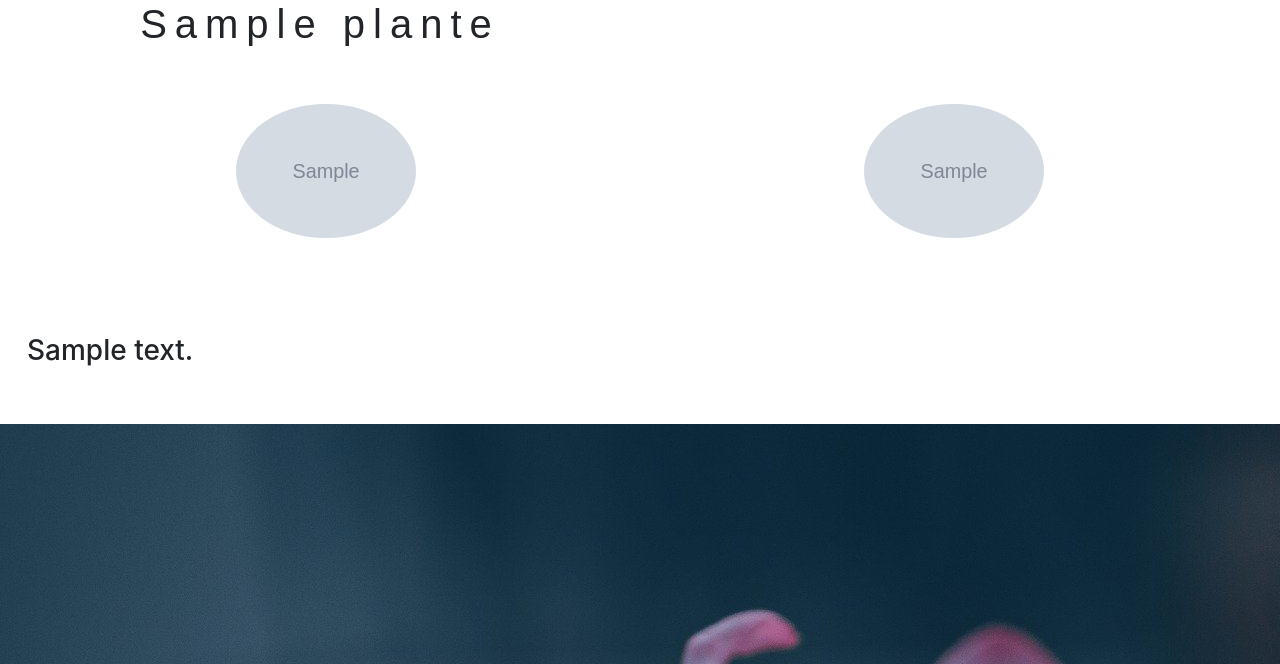
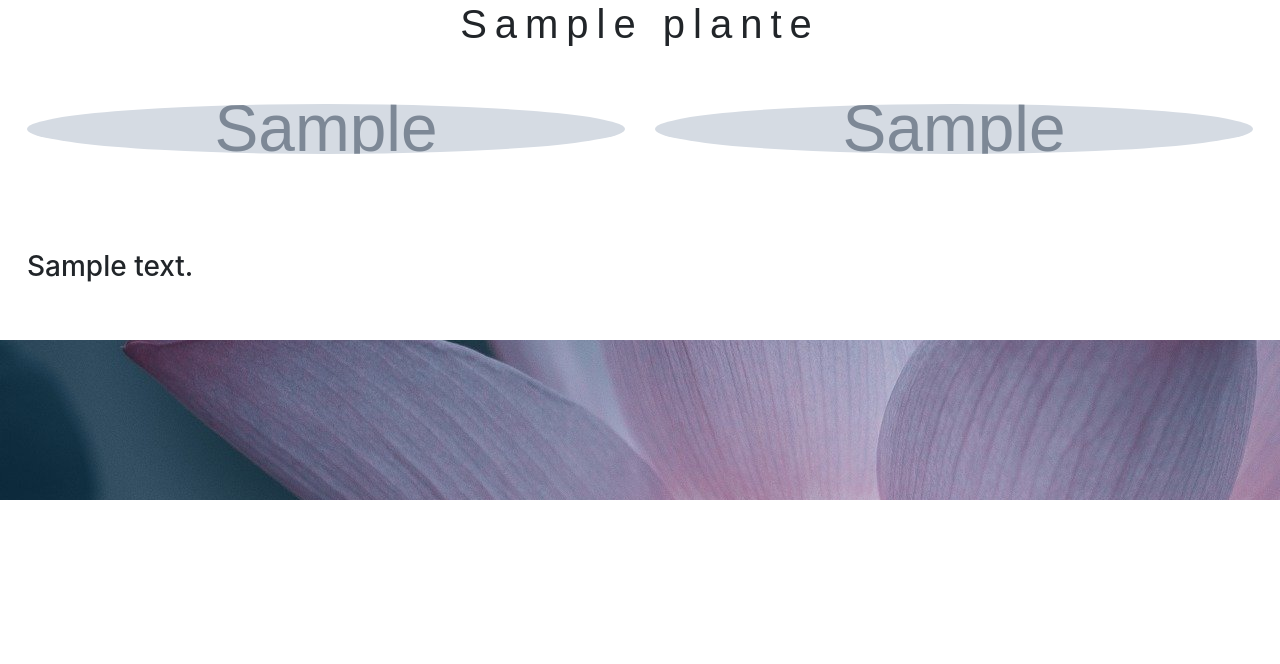
Before and after one commit to QMartineau/NewProjetPlantes, a Symfony app: template templates/home/single.html.twig in a window 1280 px wide. Shown: the part 160-824 px from the top of the page. After the commit the page ends 660 px from the top, so only its background shows below. Run offline with Twig, Linux system fonts and the light colour scheme; the template is opened without the code that fills it: most values are stand-ins (such as "Sample title", 1, 10 or a date in 2020); grey boxes marked "Sample" are stand-in pictures; some libraries are stand-ins or nearby versions.

Commit message:
vite fait

```diff
--- a/public/styles/plante.css
+++ b/public/styles/plante.css
@@ -33,7 +33,7 @@ header {
 
 #fin {
     background-image: url(/images/plantes/flowers.jpg);
-    height: 30%;
+    height: 20%;
     background-attachment: fixed;
     display: flex;
 }
@@ -41,3 +41,9 @@ header {
 footer {
     display: none;
 }
+
+body>main>div.row>div.my-5.d-flex.flex-wrap.justify-content-around>img {
+    width: 50px!important;
+    height: 50px!important;
+    border-radius: 50%;
+}
--- a/templates/home/single.html.twig
+++ b/templates/home/single.html.twig
@@ -15,11 +15,11 @@
   </div>
 
 	<div class="row">
-		<h1 class="col-6 text-center w-100">{{Plante.nom}}</h1>
-		<div class="my-5 d-flex justify-content-around">
-			<img src=" {{ asset('images/plantes/' ~ Plante.image ) }} " class="img-fluid rounded-start col-2 rounded-circle " alt="{{ Plante.image }}">
+		<h1 class="text-center mx-auto">{{Plante.nom}}</h1>
+		<div class="my-5 d-flex flex-wrap justify-content-around">
+			<img src=" {{ asset('images/plantes/' ~ Plante.image ) }} " class="img-fluid col-6" alt="{{ Plante.image }}">
 			{% for image in tabImg %}
-				<img src=" {{ asset('images/plantes/' ~ image  ) }} " class="img-fluid rounded-start col-2 rounded-circle " alt="{{ image }}">
+			<img src=" {{ asset('images/plantes/' ~ image  ) }} " class="img-fluid col-6" alt="{{ image }}">
 			{% endfor %}
 		</div>
 		<div class=" my-5">
```
